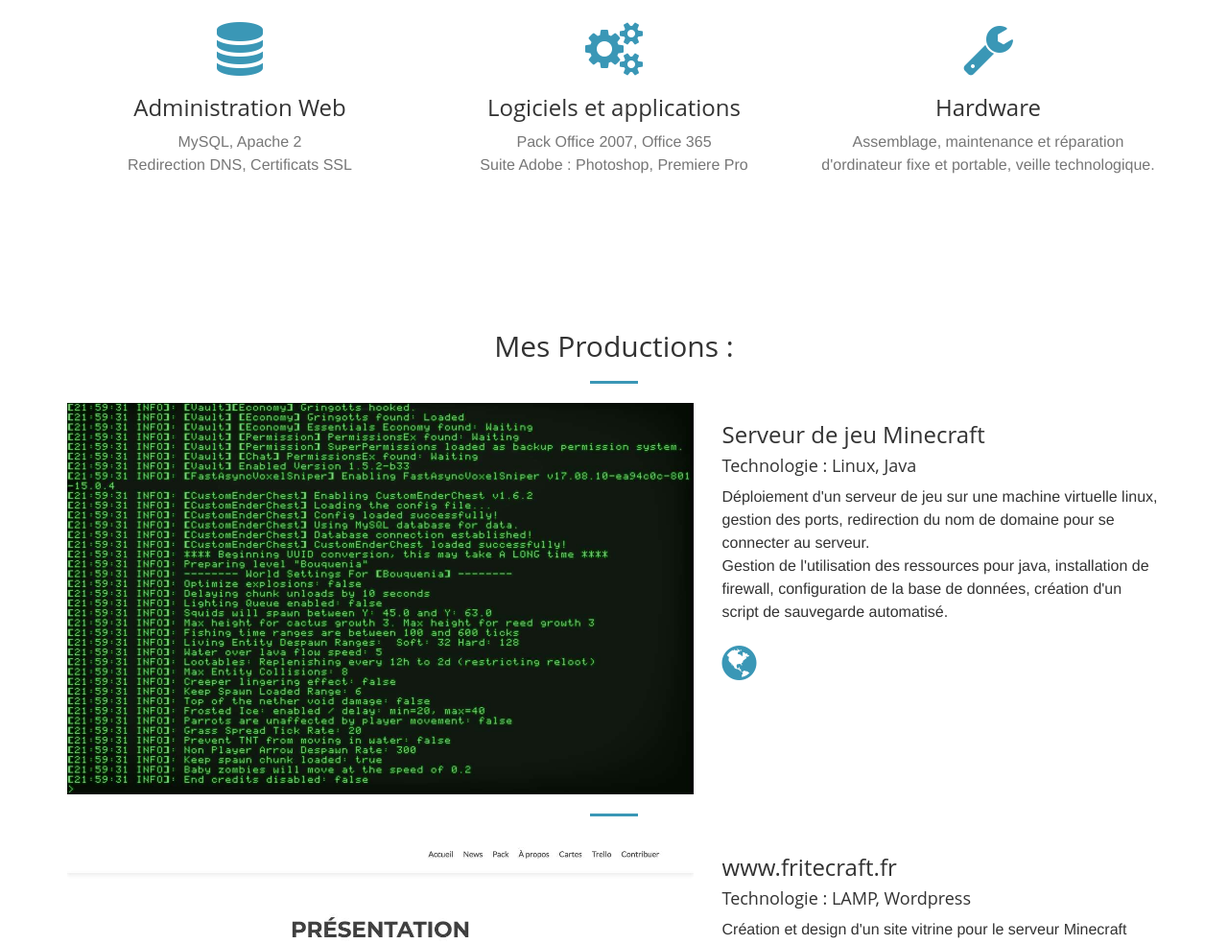
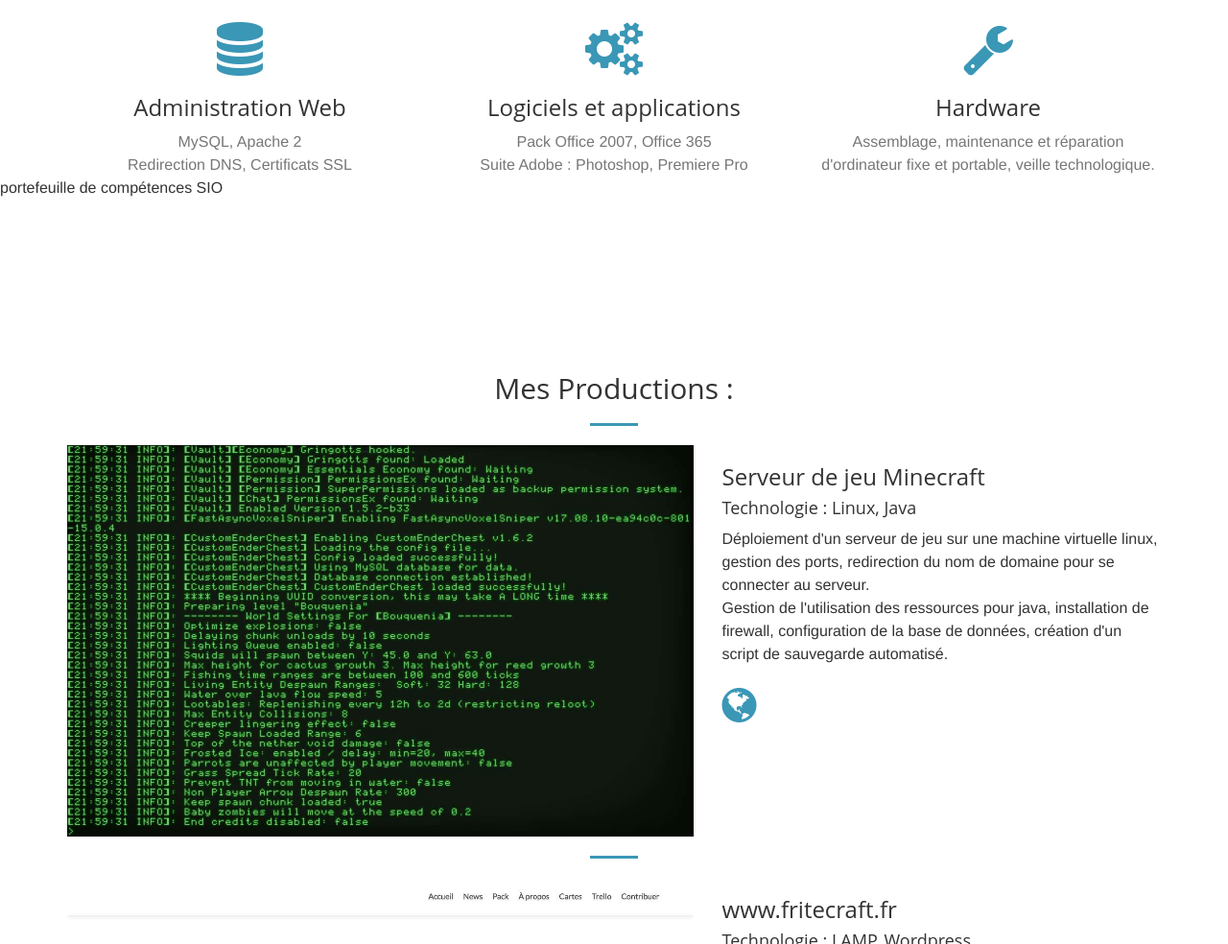
Before and after one commit to Ventouz/Portfolio, a website: page index.html in a window 1280 px wide. Shown: the part 1797-2781 px from the top of the page at 96% size. Drawn offline with nearby package versions, Linux system fonts and the light colour scheme.

Commit message:
ajout portefeuille de competence brouillon

```diff
--- a/index.html
+++ b/index.html
@@ -201,6 +201,7 @@
                     </div>
 				</div>
             </div>
+            <p onClick="window.open('https://www.jonathan-hindmarsh.fr/synthese.pdf', '_blank')">portefeuille de compétences SIO</p>
         </section>
 
 
```
Also changed, not shown: 1 other file.
